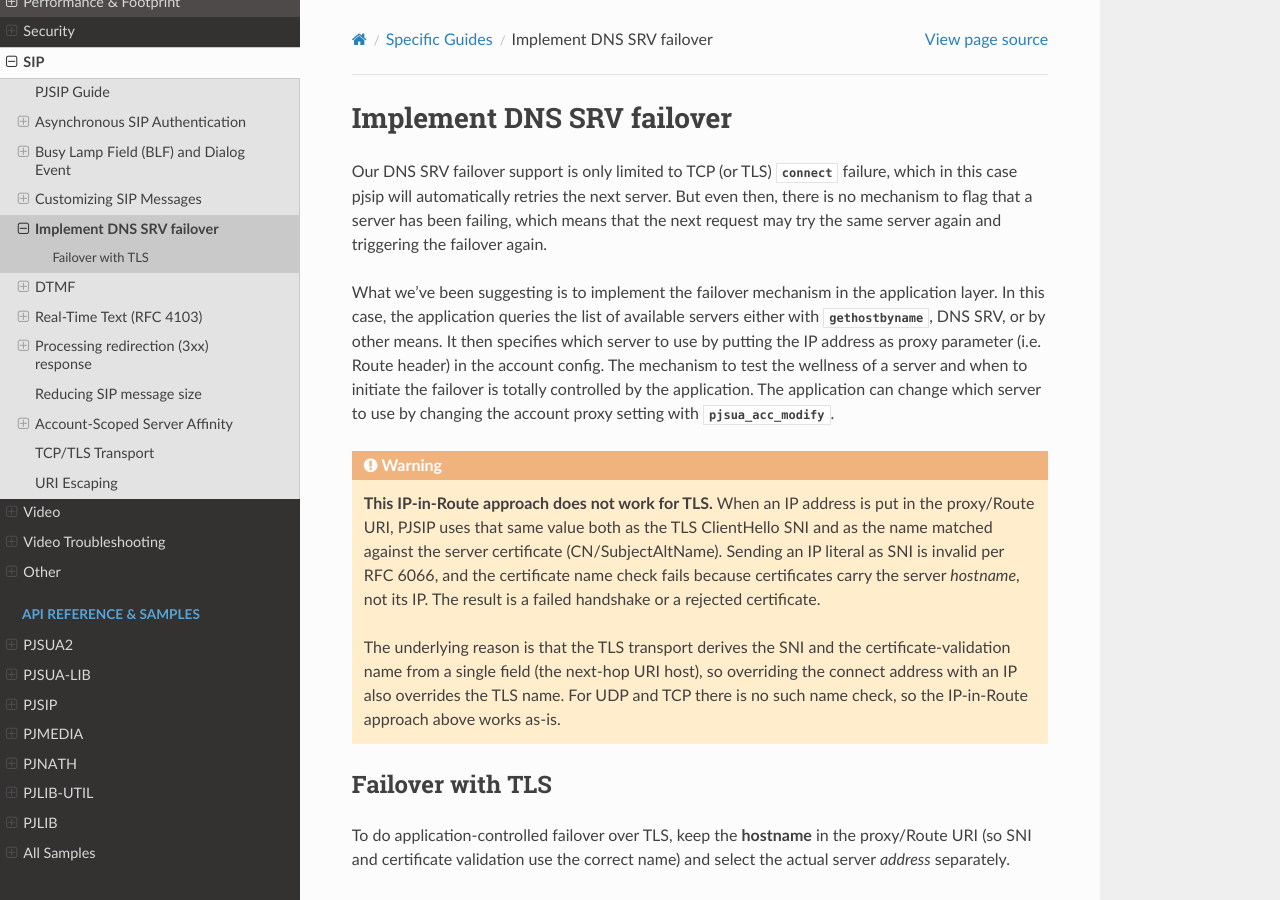
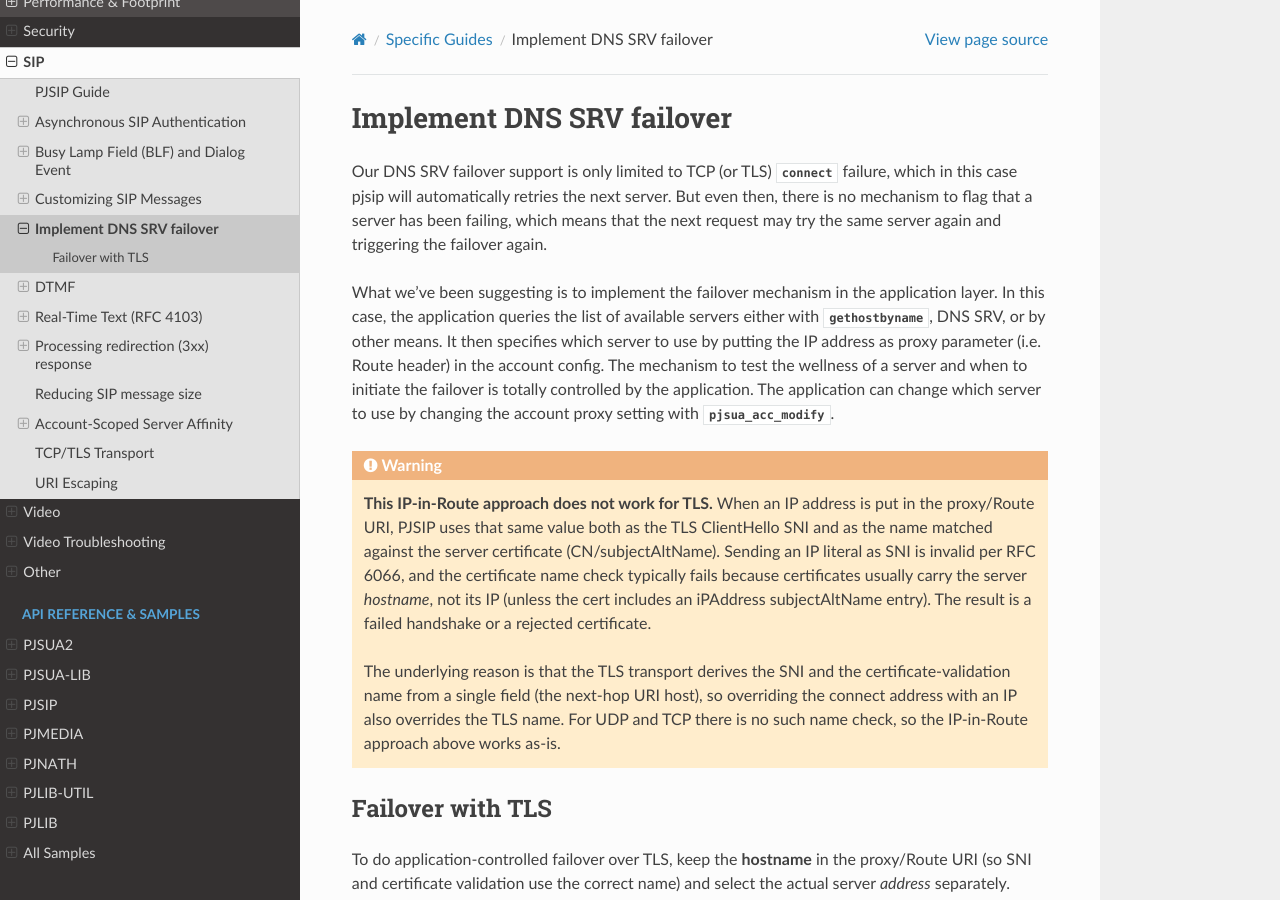
Before and after one commit to pjsip/pjproject_docs, a Sphinx documentation site: the page built from docs/source/specific-guides/sip/dns_failover.rst, in a window 1280 px wide and 900 px high. Built offline with Sphinx 7.4.7 and the Read the Docs theme 3.1.0, drawn with Linux system fonts in a browser that asks for light colours; the version number could not be read and is left out.

Commit message:
Potential fix for pull request finding
Co-authored-by: Copilot Autofix powered by AI <175728472+Copilot@users.noreply.github.com>

```diff
--- a/docs/source/specific-guides/sip/dns_failover.rst
+++ b/docs/source/specific-guides/sip/dns_failover.rst
@@ -20,10 +20,10 @@ use by changing the account proxy setting with :cpp:any:`pjsua_acc_modify()`.
    **This IP-in-Route approach does not work for TLS.** When an IP address is
    put in the proxy/Route URI, PJSIP uses that same value both as the TLS
    ClientHello SNI and as the name matched against the server certificate
-   (CN/SubjectAltName). Sending an IP literal as SNI is invalid per RFC 6066,
-   and the certificate name check fails because certificates carry the server
-   *hostname*, not its IP. The result is a failed handshake or a rejected
-   certificate.
+   (CN/subjectAltName). Sending an IP literal as SNI is invalid per RFC 6066,
+   and the certificate name check typically fails because certificates usually
+   carry the server *hostname*, not its IP (unless the cert includes an iPAddress
+   subjectAltName entry). The result is a failed handshake or a rejected certificate.
 
    The underlying reason is that the TLS transport derives the SNI and the
    certificate-validation name from a single field (the next-hop URI host),
```
